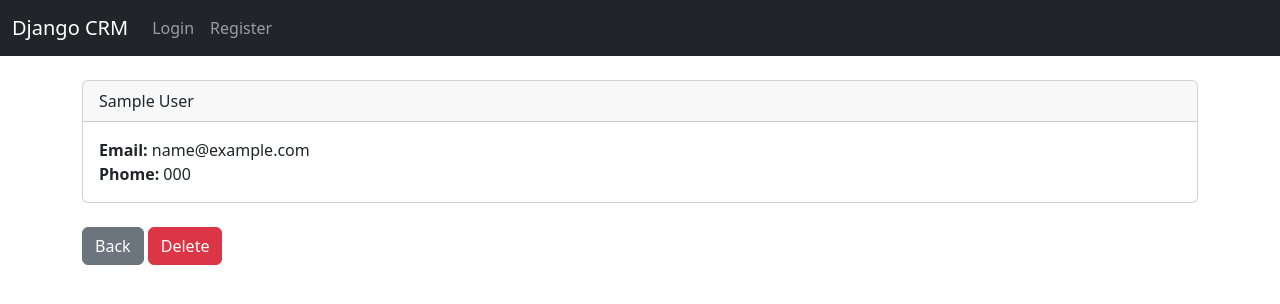
After one commit to Magzister/django-crm, a Django app: template website/templates/record.html in a window 1280 px wide. The commit adds this page. Shown: the top 304 px of the page. Run offline with Django 4.2, Linux system fonts and the light colour scheme; the template is opened without the code that fills it: most values are stand-ins (such as "Sample title", 1, 10 or a date in 2020).

Commit message:
Add record details

```diff
--- a/website/templates/home.html
+++ b/website/templates/home.html
@@ -19,7 +19,7 @@
                     <tbody>
                     {% for record in records %}
                         <tr>
-                            <th scope="row">{{record.id}}</th>
+                            <td><a href="{% url 'record' record.id%}">{{record.id}}</a></td>
                             <td>{{record.first_name}}</td>
                             <td>{{record.last_name}}</td>
                             <td>{{record.email}}</td>
--- /dev/null
+++ b/website/templates/record.html
@@ -0,0 +1,20 @@
+{% extends 'base.html' %}
+
+{% block content %}
+
+    <div class="card">
+        <div class="card-header">
+            {{customer_record.first_name}} {{customer_record.last_name}}
+        </div>
+        <div class="card-body">
+            <p class="card-text">
+                <strong>Email:</strong> {{customer_record.email}}</br>
+                <strong>Phome:</strong> {{customer_record.phone}}
+            </p>
+        </div>
+    </div>
+    </br>
+    <a href="{% url 'home' %}" class="btn btn-secondary">Back</a>
+    <a href="{% url 'home' %}" class="btn btn-danger">Delete</a>
+
+{% endblock %}
--- a/website/urls.py
+++ b/website/urls.py
@@ -5,4 +5,5 @@ urlpatterns = [
     path('', views.home, name='home'),
     path('logout/', views.logout_user, name='logout'),
     path('register/', views.register_user, name='register'),
+    path('record/<int:pk>', views.customer_record, name='record'),
 ]
```
Also changed, not shown: website/views.py (+8 -0 lines).
